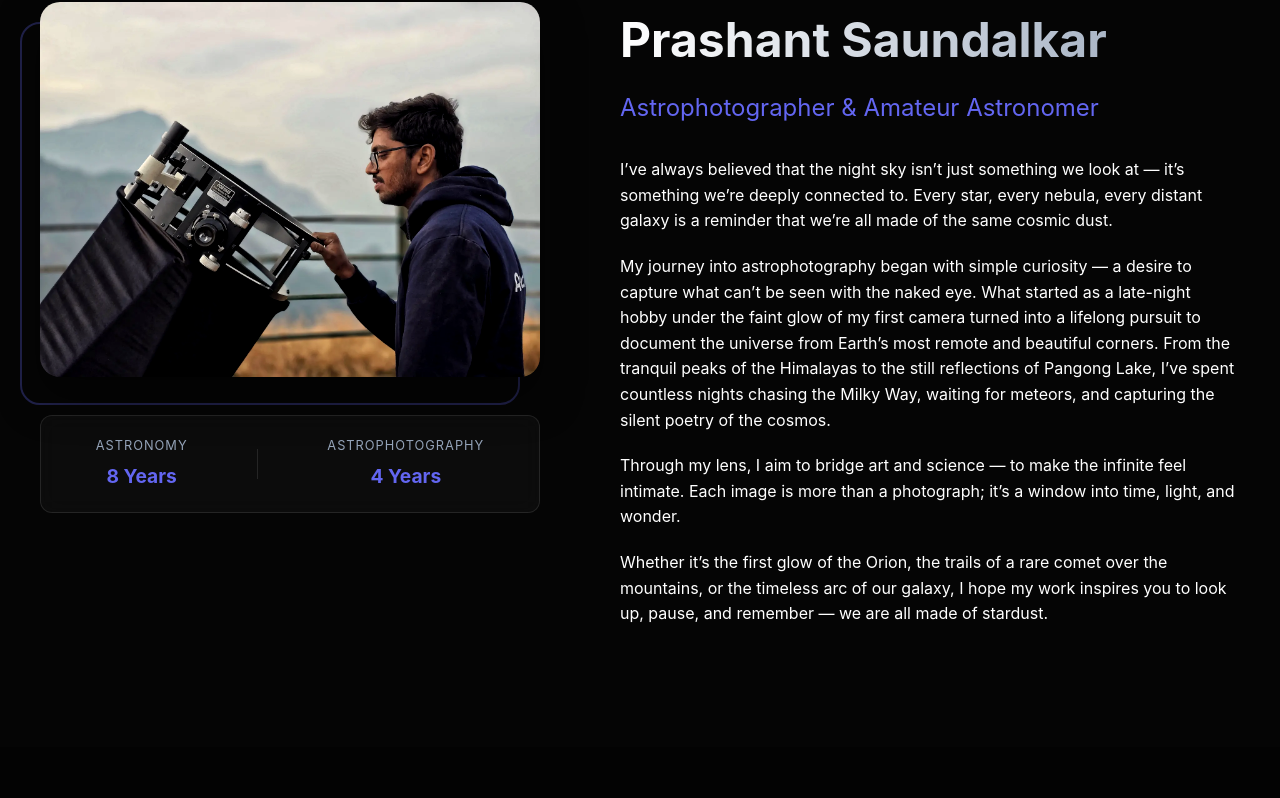
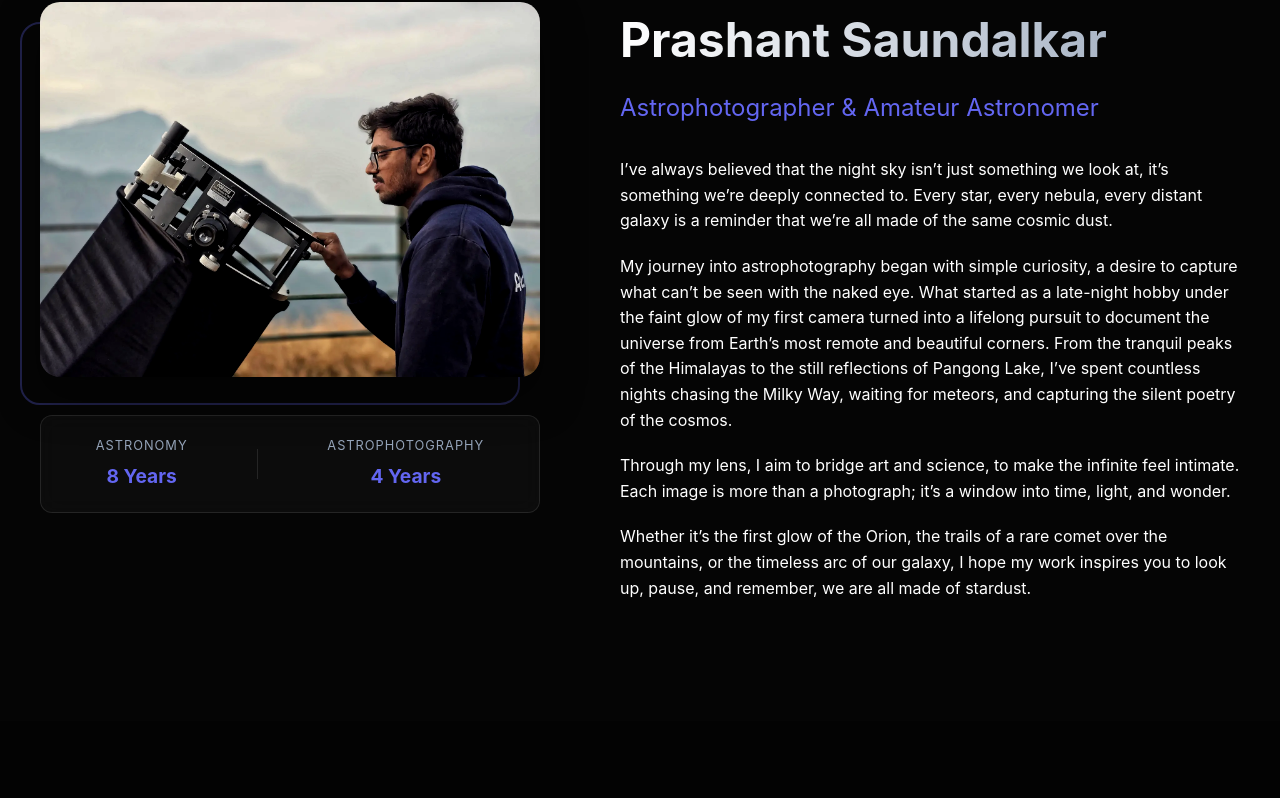
Before and after one commit to psaundalkar/portfolio, a React (Vite) app: page / in a window 1280 px wide. Shown: the part 918-1716 px from the top of the page. Built offline with nearby package versions, Linux system fonts and the light colour scheme.

Commit message:
Remove em dashes from copy

```diff
--- a/src/components/About.jsx
+++ b/src/components/About.jsx
@@ -46,16 +46,16 @@ const About = () => {
 
                     <div className="about-bio">
                         <p>
-                            I’ve always believed that the night sky isn’t just something we look at — it’s something we’re deeply connected to. Every star, every nebula, every distant galaxy is a reminder that we’re all made of the same cosmic dust.
+                            I’ve always believed that the night sky isn’t just something we look at, it’s something we’re deeply connected to. Every star, every nebula, every distant galaxy is a reminder that we’re all made of the same cosmic dust.
                         </p>
                         <p>
-                            My journey into astrophotography began with simple curiosity — a desire to capture what can’t be seen with the naked eye. What started as a late-night hobby under the faint glow of my first camera turned into a lifelong pursuit to document the universe from Earth’s most remote and beautiful corners. From the tranquil peaks of the Himalayas to the still reflections of Pangong Lake, I’ve spent countless nights chasing the Milky Way, waiting for meteors, and capturing the silent poetry of the cosmos.
+                            My journey into astrophotography began with simple curiosity, a desire to capture what can’t be seen with the naked eye. What started as a late-night hobby under the faint glow of my first camera turned into a lifelong pursuit to document the universe from Earth’s most remote and beautiful corners. From the tranquil peaks of the Himalayas to the still reflections of Pangong Lake, I’ve spent countless nights chasing the Milky Way, waiting for meteors, and capturing the silent poetry of the cosmos.
                         </p>
                         <p>
-                            Through my lens, I aim to bridge art and science — to make the infinite feel intimate. Each image is more than a photograph; it’s a window into time, light, and wonder.
+                            Through my lens, I aim to bridge art and science, to make the infinite feel intimate. Each image is more than a photograph; it’s a window into time, light, and wonder.
                         </p>
                         <p>
-                            Whether it’s the first glow of the Orion, the trails of a rare comet over the mountains, or the timeless arc of our galaxy, I hope my work inspires you to look up, pause, and remember — we are all made of stardust.
+                            Whether it’s the first glow of the Orion, the trails of a rare comet over the mountains, or the timeless arc of our galaxy, I hope my work inspires you to look up, pause, and remember, we are all made of stardust.
                         </p>
                     </div>
                 </motion.div>
--- a/src/components/Course.jsx
+++ b/src/components/Course.jsx
@@ -17,7 +17,7 @@ const Course = () => {
                 >
                     <h2>Courses</h2>
                     <p>
-                        From DSLR masterclass to mobile astrophotography—learn to capture the night sky at your level.
+                        From DSLR masterclass to mobile astrophotography, learn to capture the night sky at your level.
                     </p>
                 </motion.div>
 
--- a/src/data/courses.js
+++ b/src/data/courses.js
@@ -7,7 +7,6 @@ export const courses = {
     price: 9999,
     currency: 'INR',
     priceLabel: '₹9,999',
-    description: 'Unlock the secrets of the night sky. From gear selection to advanced post-processing—Milky Way, star trails, timelapse, and deep sky.',
     features: [
       { icon: '📷', title: 'DSLR + Tripod Only', text: 'No fancy gear required. Start with what you have.' },
       { icon: '🌌', title: 'Milky Way Editing', text: 'Professional workflow for popping the galactic core.' },
@@ -115,7 +114,8 @@ export const courses = {
     price: 999,
     currency: 'INR',
     priceLabel: '₹999',
-    description: 'One hour to Milky Way shots that rival DSLRs. Pocket gear setup, 3 dead-simple capture methods, and a pro Lightroom Mobile workflow—plus Mumbai dark-site GPS and monetization tips.',
+    description: 'Unlock the secrets of the night sky. From gear selection to advanced post-processing, Milky Way, star trails, timelapse, and deep sky.',
+    description: 'One hour to Milky Way shots that rival DSLRs. Pocket gear setup, 3 dead-simple capture methods, and a pro Lightroom Mobile workflow, plus Mumbai dark-site GPS and monetization tips.',
     features: [
       { icon: '📱', title: 'Just Your Phone', text: 'No paid apps required.' },
       { icon: '🌌', title: 'DSLR-Quality Stacks', text: 'NightCap stacking and iPhone Night Mode for noise-free skies.' },
--- a/src/pages/ContactPage.jsx
+++ b/src/pages/ContactPage.jsx
@@ -70,7 +70,7 @@ const ContactPage = () => {
                 transition={{ duration: 0.5, delay: 0.4 }}
                 className="contact-note"
             >
-                Prefer a call? Use the same number — 9930108404
+                Prefer a call? Use the same number 9930108404
             </motion.p>
         </div>
     );
--- a/src/pages/CoursePage.jsx
+++ b/src/pages/CoursePage.jsx
@@ -35,7 +35,7 @@ const CoursePage = () => {
                             transition={{ duration: 0.8, delay: 0.2 }}
                             className="course-subtitle"
                         >
-                            From DSLR masterclass to mobile—start at your level.
+                            From DSLR masterclass to mobile, start at your level.
                         </motion.p>
                     </div>
                 </header>
--- a/src/pages/GalleryPage.jsx
+++ b/src/pages/GalleryPage.jsx
@@ -69,7 +69,7 @@ const GalleryPage = () => {
                 ))}
             </div>
 
-            {/* Photo Grid — Timelapse / Portrait get section-specific layout */}
+            {/* Photo Grid - Timelapse / Portrait get section-specific layout */}
             <motion.div
                 layout
                 className={`photo-grid${activeCategory === 'Timelapse' ? ' photo-grid--timelapse' : ''}${activeCategory === 'Portrait' ? ' photo-grid--portrait' : ''}`}
```
Also changed, not shown: src/data/photos.js (+13 -13 lines).
